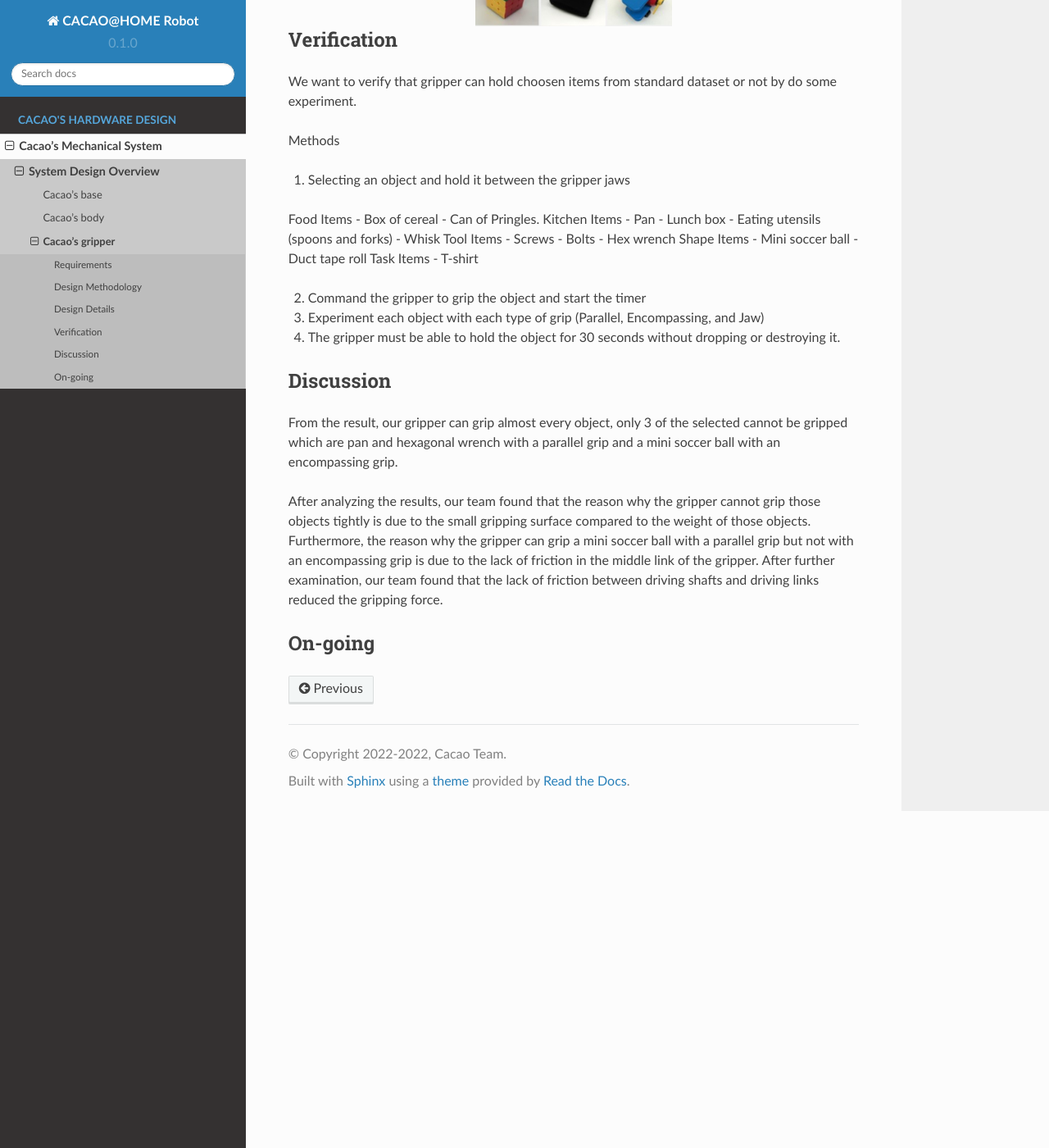
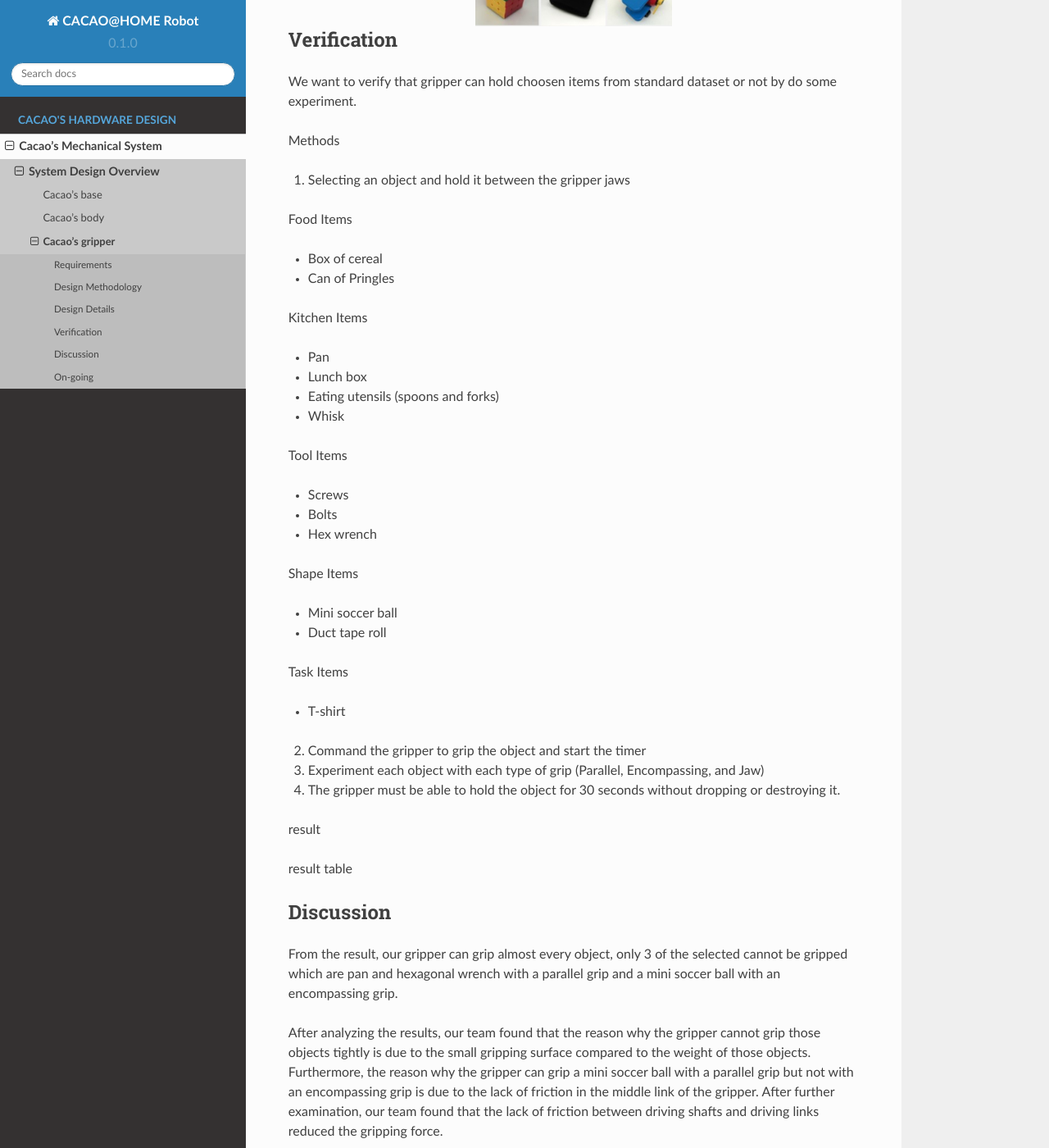
Before and after one commit to Lattawat/Cacao-Mechanics-Team-Document, a Sphinx documentation site: the page built from docs/source/mechanical_system/mech_docs/Cacao_gripper.rst, in a window 1280 px wide and 1400 px high, scrolled down 2928 px. Shown: the whole window at 82% size. Built offline with Sphinx 7.4.7 and the Read the Docs theme 2.0.0, drawn with Linux system fonts in a browser that asks for light colours; some of the changed text lies outside the part shown.

Commit message:
Update Cacao_gripper.rst

```diff
--- a/docs/source/mechanical_system/mech_docs/Cacao_gripper.rst
+++ b/docs/source/mechanical_system/mech_docs/Cacao_gripper.rst
@@ -107,21 +107,37 @@ Methods
 1.	Selecting an object and hold it between the gripper jaws
 
 Food Items
+
 -	Box of cereal
--	Can of Pringles.
+
+-	Can of Pringles
+
 Kitchen Items
+
 -	Pan
+
 -	Lunch box
+
 -	Eating utensils (spoons and forks)
+
 -	Whisk
+
 Tool Items
+
 -	Screws
+
 -	Bolts
+
 -	Hex wrench
+
 Shape Items
+
 -	Mini soccer ball
+
 -	Duct tape roll
+
 Task Items
+
 -	T-shirt
 
 2.	Command the gripper to grip the object and start the timer
@@ -129,6 +145,10 @@ Task Items
 3.	Experiment each object with each type of grip (Parallel, Encompassing, and Jaw)
 
 4.	The gripper must be able to hold the object for 30 seconds without dropping or destroying it.
+
+result
+
+result table
 
 Discussion
 **********
```
Also changed, not shown: other parts of docs/source/mechanical_system/mech_docs/Cacao_gripper.rst (+1 -1 lines).
